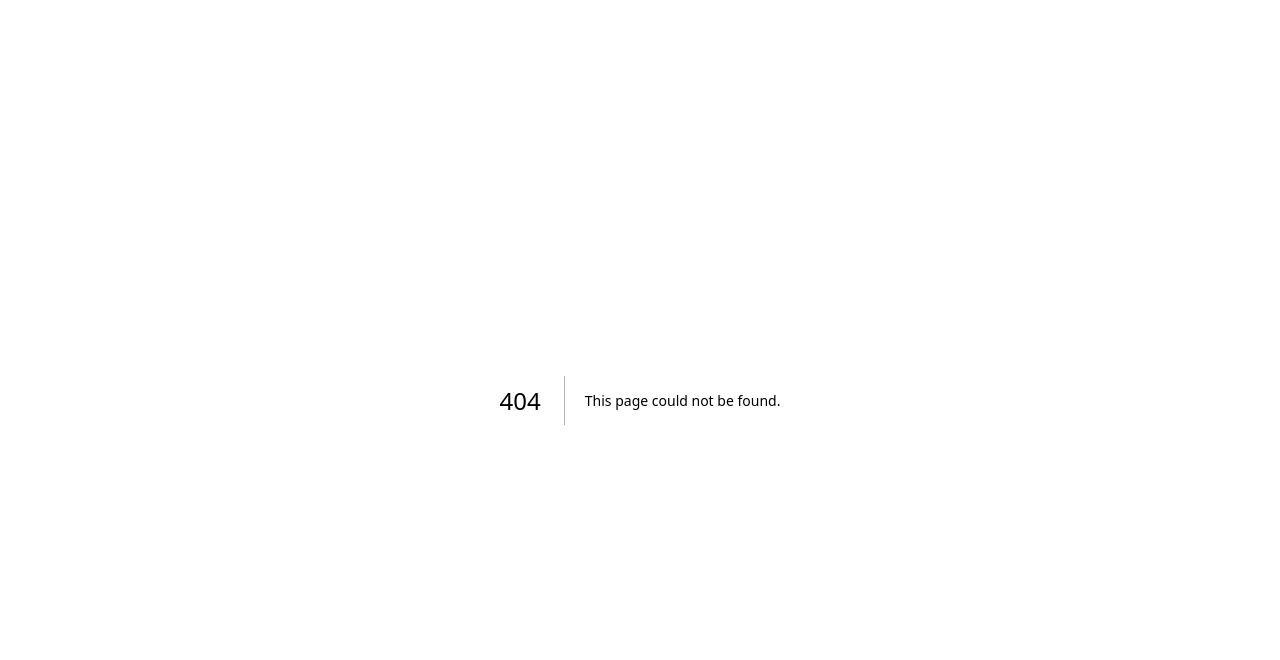
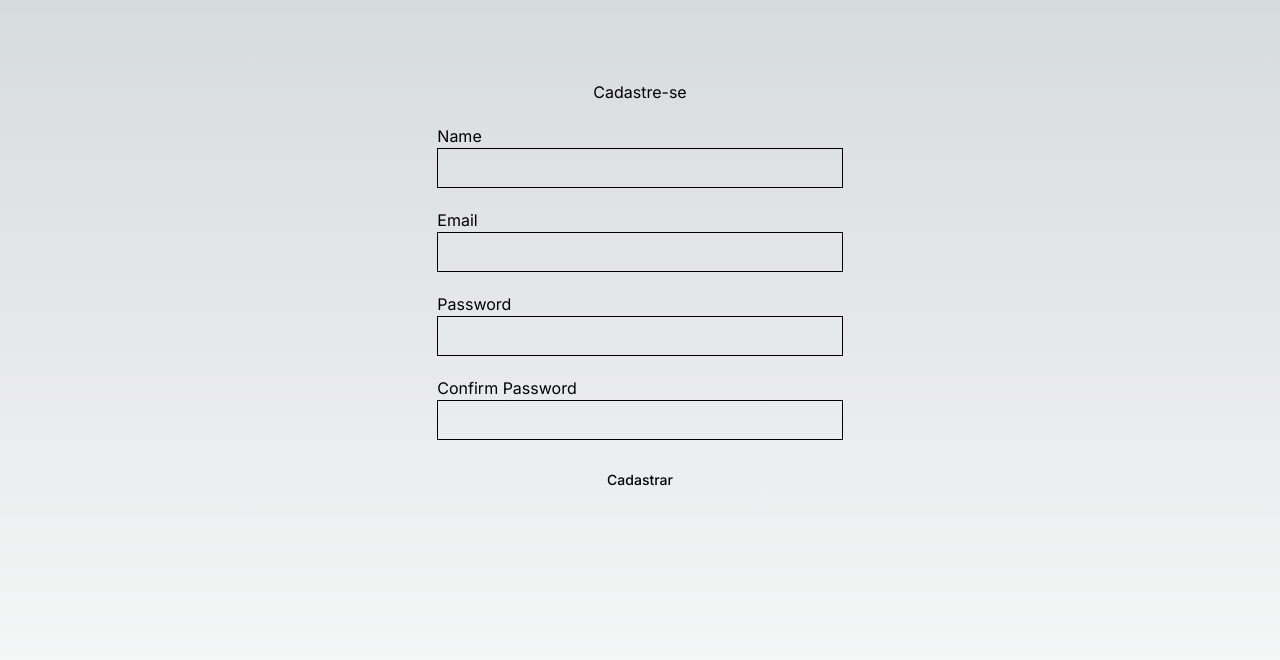
Before and after one commit to EsdrasCFF/next-auth-learn, a Next.js app: page /signup in a window 1280 px wide. Before the commit this address had no page. Shown: the top 660 px of the page. Built offline with nearby package versions, Linux system fonts and the light colour scheme.

Commit message:
feat: add signUp page and signUp form

```diff
--- /dev/null
+++ b/src/app/signup/components/SignUpForm.tsx
@@ -0,0 +1,85 @@
+"use client"
+
+import { Button } from "@/components/ui/button";
+import { Input } from "@/components/ui/input";
+import { zodResolver } from "@hookform/resolvers/zod";
+import { useForm } from "react-hook-form";
+import { z } from "zod";
+import { FormError } from "../../../components/FormError";
+import { useRouter } from "next/navigation";
+
+const SignUpFormSchema = z.object({
+  name: z.string().min(3, {message: 'Name must have more than 8 characters!'}),
+  email: z.string().email({message: 'Invalid e-mail!'}),
+  password: z.string().min(1, {message: 'Password is Required!'}).min(8, {message: 'Password must have more than 8 characteres '}),
+  confirmPassword: z.string().min(1, {message: 'Password confirmation is required'}),
+}).refine((data) => data.confirmPassword === data.password, {
+  path: ['confirmPassword'],
+  message: 'Password does not match!'
+})
+
+type SignUpFormData = z.infer<typeof SignUpFormSchema>
+
+export function SignUpForm() {
+  const { register, handleSubmit, setError, setValue, formState: {errors, isSubmitting} } = useForm<SignUpFormData>({
+    resolver: zodResolver(SignUpFormSchema)
+  })
+
+  const router = useRouter()
+
+  async function handleSignUpFormSubmit(data:SignUpFormData) {
+
+    const response = await fetch(`/api/user`, {
+      method: 'POST',
+      headers: {'Content-Type': 'application/json'},
+      body: JSON.stringify({
+        name: data.name,
+        email: data.email,
+        password: data.password
+      })
+    })
+
+    if(response.ok) {
+      router.push('/signin')
+    } else {
+      console.error('Registration failed!')
+    }
+  }
+  return (
+    <form className="w-1/3 flex flex-col gap-5" onSubmit={handleSubmit(handleSignUpFormSubmit)} >
+      <div>
+        <label >Name</label>
+        <Input {...register('name')} />
+        {errors.name?.message && (
+          <FormError  errorMessage={errors.name.message} />
+        )}
+      </div>
+
+      <div>
+        <label >Email</label>
+        <Input {...register('email')}/>
+        {errors.email?.message && (
+          <FormError errorMessage={errors.email?.message} />
+        )}
+      </div>
+
+      <div>
+        <label >Password</label>
+        <Input type="password" {...register('password')} />
+        {errors.password?.message && (
+          <FormError errorMessage={errors.password?.message} />
+        )}
+      </div>
+
+      <div>
+        <label >Confirm Password</label>
+        <Input type="password" {...register('confirmPassword')} />
+        {errors.confirmPassword?.message && (
+          <FormError errorMessage={errors.confirmPassword?.message} />
+        )}
+      </div>
+
+      <Button> Cadastrar </Button>
+    </form>
+  )
+}
--- /dev/null
+++ b/src/app/signup/page.tsx
@@ -0,0 +1,11 @@
+import { SignUpForm } from "./components/SignUpForm";
+
+export default function SignUpPage() {
+  return (
+    <main className="container flex flex-col items-center w-screen h-screen gap-5 mt-20" >
+      <h2>Cadastre-se</h2>
+
+      <SignUpForm />
+    </main>
+  )
+}
```
